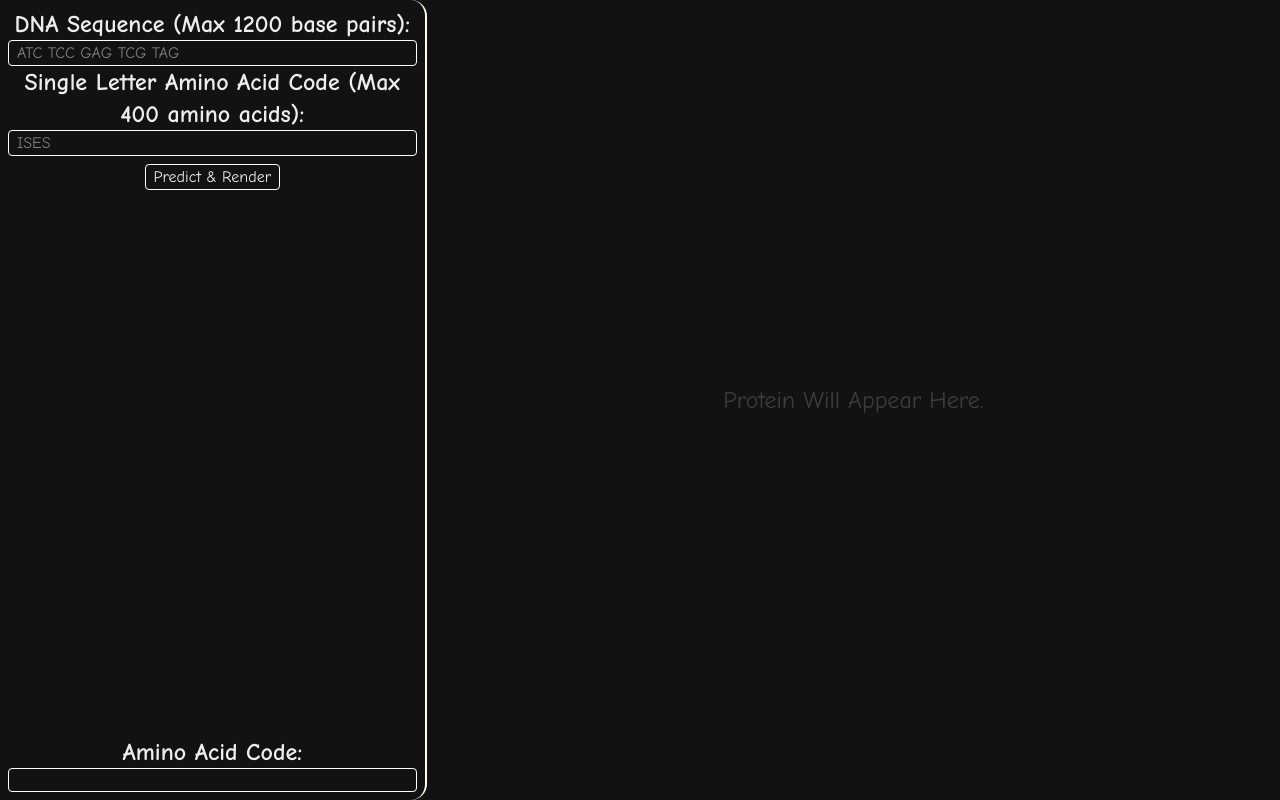
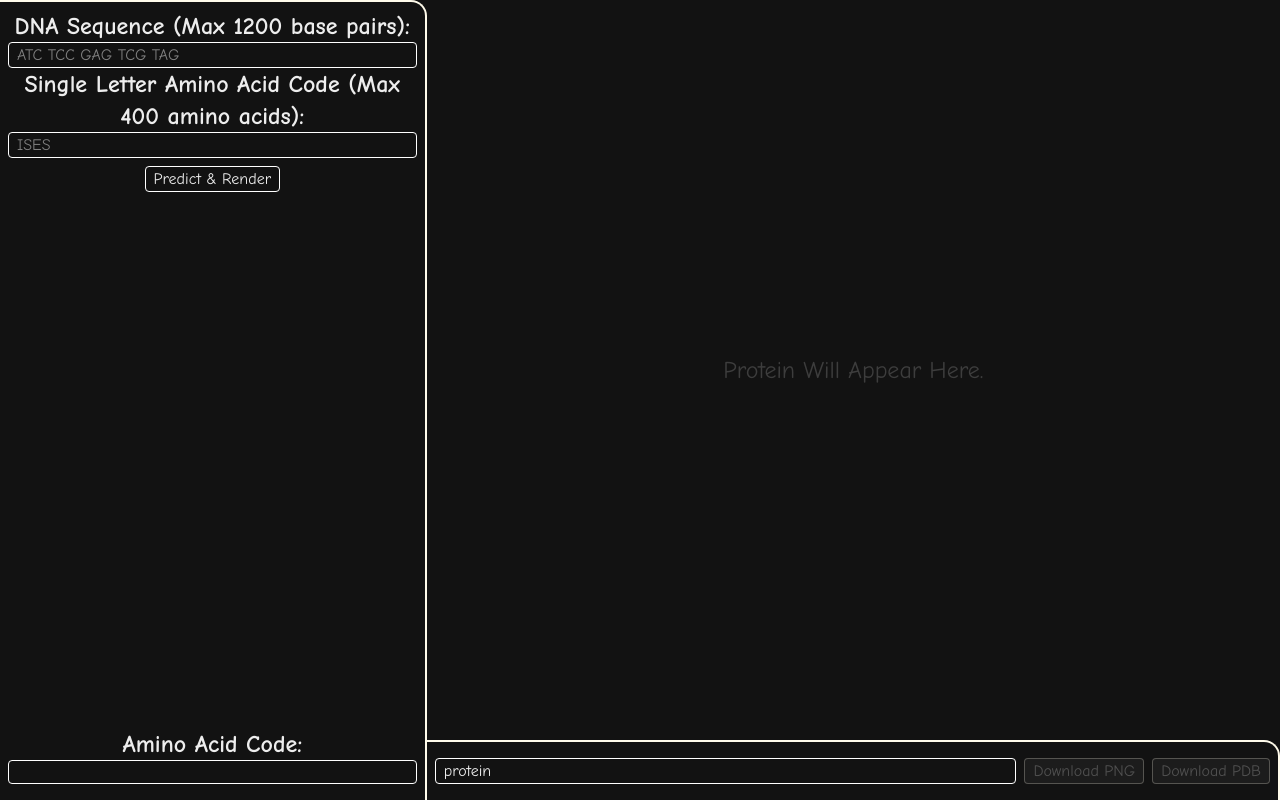
Before and after one commit to Mooshay105/genetic-fold-predictor, a Next.js app: page / in a window 1280 px wide. Built offline with nearby package versions, Linux system fonts and the light colour scheme.

Commit message:
feet: add `Mol3DViewer` type feet: add better error messages refactor: replace incorect `.map` usage with `.forEach` feet(ui): add more borders feet: add a bottom download options bar

```diff
--- a/app/page.tsx
+++ b/app/page.tsx
@@ -11,11 +11,37 @@ export default function Home() {
 
 	const [loading, setLoading] = useState(false);
 	const [error, setError] = useState("");
+	const [pdb, setPDB] = useState<string | null>(null);
+	const [viewer, setViewer] = useState<Mol3DViewer>();
+	const [name, setName] = useState<string>("protein");
 	const viewerRef = useRef<HTMLDivElement>(null);
 	const skipCodeNextRef = useRef(false);
 	const skipDNANextRef = useRef(false);
 
+	function downloadImg() {
+		if (viewer === undefined) return;
+		let imageData = viewer.pngURI();
+		let link = document.createElement("a");
+		link.href = imageData;
+		link.download = `${name}.png`;
+		link.click();
+	}
+
+	function downloadPDB() {
+		if (viewer === undefined) return;
+		if (pdb === null) return;
+		let blob = new Blob([pdb], { type: "text/plain" });
+		let link = document.createElement("a");
+		link.href = URL.createObjectURL(blob);
+		link.download = `${name}.pdb`;
+		link.click();
+	}
+
 	async function handlePredict() {
+		if (singleLetterAminoAcidChain === "" && dna === "") {
+			setError("Please Provide A DNA Sequence.");
+			return;
+		}
 		setError("");
 		setLoading(true);
 
@@ -38,14 +64,18 @@ export default function Home() {
 			viewerRef.current.innerHTML = "";
 			const viewer = window.$3Dmol.createViewer(viewerRef.current, {
 				backgroundColor: "#121212",
-			});
+			}) as Mol3DViewer;
 
 			viewer.addModel(pdbData, "pdb");
 			viewer.setStyle({}, { cartoon: { color: "spectrum" } });
 			viewer.zoomTo();
 			viewer.render();
+			setPDB(pdbData);
+			setViewer(viewer);
 		} catch (err) {
-			setError("Could not predict structure. Sequence may be too short/invalid.");
+			setError(
+				"Oops! The service could not predict the proteins structure! It might be too short/invalid. Or there is just a one off error, so please try again.",
+			);
 		} finally {
 			setLoading(false);
 		}
@@ -63,7 +93,7 @@ export default function Home() {
 				.match(/.{1,3}/g) || [];
 		let protoAminoAcidChain = "";
 		let protoAminoCodeChain = "";
-		splitBaseTriplets.map((baseTriplet) => {
+		splitBaseTriplets.forEach((baseTriplet) => {
 			const aminoAcid = data.dna[baseTriplet as keyof typeof data.dna]?.acid;
 			const aminoCode = data.dna[baseTriplet as keyof typeof data.dna]?.code;
 			if (aminoAcid !== undefined) {
@@ -89,7 +119,7 @@ export default function Home() {
 				.toUpperCase()
 				.match(/.{1,1}/g) || [];
 		let protoAminoAcidChain = "";
-		splitAcids.map((acid) => {
+		splitAcids.forEach((acid) => {
 			const aminoAcid = data.code[acid as keyof typeof data.code]?.acid;
 			if (aminoAcid !== undefined) {
 				protoAminoAcidChain = protoAminoAcidChain + " " + aminoAcid;
@@ -100,7 +130,7 @@ export default function Home() {
 
 	return (
 		<div className="flex flex-col text-center justify-center">
-			<div className="fixed top-0 left-0 w-1/3 h-full border-r-2 border-amber-50 bg-[#121212] p-2 flex flex-col justify-between overflow-scroll rounded-2xl">
+			<div className="fixed top-0 left-0 w-1/3 h-full border-r-2 border-t-2 border-amber-50 bg-[#121212] p-2 flex flex-col justify-between overflow-scroll rounded-tr-2xl">
 				<div>
 					<Script
 						src="https://3Dmol.org/build/3Dmol-min.js"
@@ -139,16 +169,39 @@ export default function Home() {
 				</div>
 				<div className="">
 					<h2 className="text-2xl font-bold">Amino Acid Code:</h2>
-					<p className="border border-white w-full min-h-6 max-h-60 overflow-scroll mx-auto rounded px-2 text-left">
+					<p className="border border-white w-full min-h-6 max-h-60 overflow-scroll mb-2 mx-auto rounded px-2 text-left">
 						{aminoAcidChain}
 					</p>
 				</div>
 			</div>
 			<div
 				ref={viewerRef}
-				className="fixed right-0 top-0 w-2/3 h-full flex justify-center items-center"
+				className="fixed right-0 top-0 w-2/3 h-[calc(100vh-60px)] flex justify-center items-center"
 			>
 				<h1 className="text-[#3d3d3d] text-2xl">Protein Will Appear Here.</h1>
+			</div>
+			<div className="flex flex-row gap-2 items-center fixed bottom-0 right-0 w-2/3 h-15 border-t-2 border-r-2 border-amber-50 bg-[#121212] p-2 rounded-tr-2xl">
+				<input
+					id="name"
+					type="text"
+					value={name}
+					onChange={(event) => setName(event.target.value)}
+					placeholder="protein"
+					maxLength={400}
+					className="border border-white w-full mx-auto rounded px-2"
+				/>
+				<button
+					className={`border ${viewer !== undefined ? "border-amber-50 bg-[#3d3d3d]" : "border-amber-50/25 bg-[#3d3d3d]/25 text-[#ededed]/25"} rounded w-min h-min whitespace-nowrap px-2`}
+					onClick={downloadImg}
+				>
+					Download PNG
+				</button>
+				<button
+					className={`border ${viewer !== undefined ? "border-amber-50 bg-[#3d3d3d]" : "border-amber-50/25 bg-[#3d3d3d]/25 text-[#ededed]/25"} rounded w-min h-min whitespace-nowrap px-2`}
+					onClick={downloadPDB}
+				>
+					Download PDB
+				</button>
 			</div>
 		</div>
 	);
--- /dev/null
+++ b/types/3DMol.d.ts
@@ -0,0 +1,7 @@
+interface Mol3DViewer {
+	pngURI(): string;
+	addModel(data: string, format: string): void;
+	setStyle(sel: object, style: object): void;
+	zoomTo(): void;
+	render(): void;
+}
```
